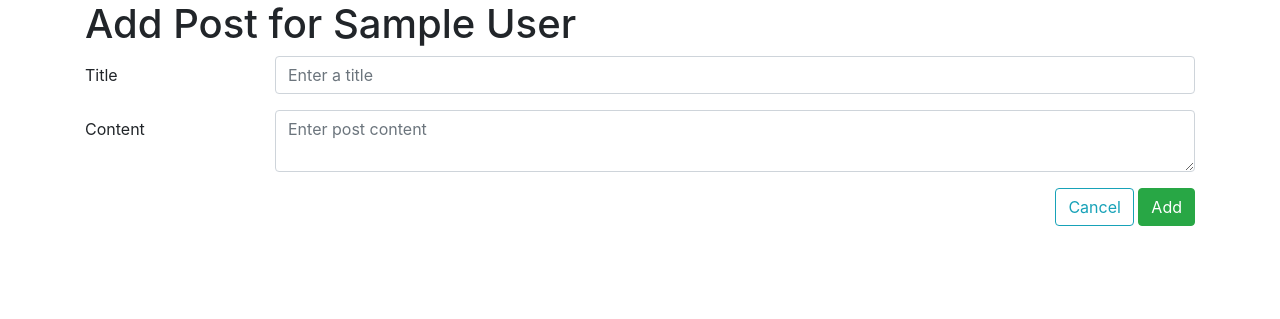
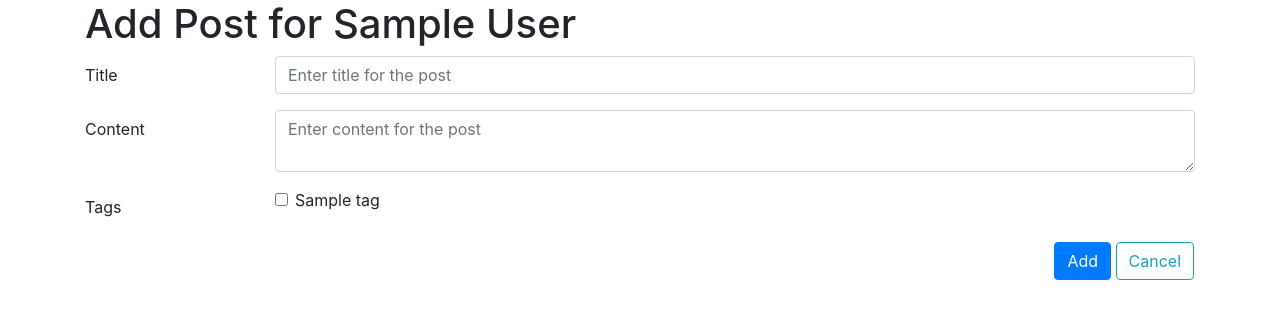
Before and after one commit to codesbydre/blogly-sqla, a Flask app: page /users/1/posts/new in a window 1280 px wide. Shown: the top 319 px of the page. Run offline with Flask 3, Linux system fonts and the light colour scheme; tables that the repository leaves empty hold one stand-in row (values such as "Sample post"); some libraries are stand-ins or nearby versions.

Commit message:
commit part three of blogly sqla exercise 28.3

```diff
--- a/app.py
+++ b/app.py
@@ -2,7 +2,7 @@
 
 from flask import Flask, render_template, request, redirect, url_for
 from flask_debugtoolbar import DebugToolbarExtension
-from models import db, connect_db, User, Post
+from models import db, connect_db, User, Post, Tag, PostTag
 
 app = Flask(__name__)
 app.config['TEMPLATES_AUTO_RELOAD'] = True
@@ -19,8 +19,9 @@ connect_db(app)
 
 @app.route('/')
 def home():
-    """Home route, redirects to users page **UPDATE IN PART TWO**"""
-    return redirect('users')
+    """Home route, redirects to users page"""
+    posts = Post.query.order_by(Post.created_at.desc()).limit(5).all()
+    return render_template('home.html', posts=posts)
 
 @app.route('/users')
 def users_index():
@@ -78,6 +79,7 @@ def users_delete(user_id):
 def posts_new(user_id):
     """Create a new post for a user"""
     user = User.query.get_or_404(user_id)
+    tags = Tag.query.all()
 
     if request.method == 'POST':
         post = Post(
@@ -85,12 +87,16 @@ def posts_new(user_id):
             content=request.form['content'],
             created_by=user_id
         )
+
+        tag_ids = [int(num) for num in request.form.getlist("tags")]
+        post.tags = [Tag.query.get(tag_id) for tag_id in tag_ids]
+
         db.session.add(post)
         db.session.commit()
 
         return redirect(f'/users/{user_id}')
 
-    return render_template('post_form.html', user=user)
+    return render_template('post_form.html', user=user, tags=tags)
 
 @app.route('/posts/<int:post_id>', methods=['GET'])
 def posts_show(post_id):
@@ -102,15 +108,20 @@ def posts_show(post_id):
 def posts_edit(post_id):
     """Edit a post"""
     post = Post.query.get_or_404(post_id)
+    tags = Tag.query.all()
 
     if request.method == 'POST':
         post.title = request.form['title']
         post.content = request.form['content']
+
+        tag_ids = [int(num) for num in request.form.getlist("tags")]
+        post.tags = [Tag.query.get(tag_id) for tag_id in tag_ids]
+
         db.session.commit()
 
         return redirect(f'/posts/{post_id}')
 
-    return render_template('post_edit.html', post=post)
+    return render_template('post_edit.html', post=post, tags=tags)
 
 @app.route('/posts/<int:post_id>/delete', methods=['POST'])
 def posts_delete(post_id):
@@ -120,3 +131,51 @@ def posts_delete(post_id):
     db.session.commit()
 
     return redirect(f'/users/{post.created_by}')
+
+@app.route('/tags')
+def tags_index():
+    """Lists all tags, with links to the tag detail page."""
+    tags = Tag.query.all()
+    return render_template('tag_list.html', tags=tags)
+
+
+@app.route('/tags/<int:tag_id>')
+def tags_show(tag_id):
+    """Show detail about a tag. Have links to edit form and to delete."""
+    tag = Tag.query.get_or_404(tag_id)
+    return render_template('tag_detail.html', tag=tag)
+
+
+@app.route('/tags/new', methods=['GET', 'POST'])
+def tags_new():
+    """Shows a form to add a new tag and process add form."""
+    if request.method == 'POST':
+        name = request.form['name']
+        new_tag = Tag(name=name)
+        db.session.add(new_tag)
+        db.session.commit()
+        return redirect('/tags')
+
+    return render_template('tag_form.html', edit_mode=False)
+
+
+@app.route('/tags/<int:tag_id>/edit', methods=['GET', 'POST'])
+def tags_edit(tag_id):
+    """Show edit form for a tag and process edit form."""
+    tag = Tag.query.get_or_404(tag_id)
+
+    if request.method == 'POST':
+        tag.name = request.form['name']
+        db.session.commit()
+        return redirect('/tags')
+
+    return render_template('tag_form.html', tag=tag, edit_mode=True)
+
+
+@app.route('/tags/<int:tag_id>/delete', methods=['POST'])
+def tags_delete(tag_id):
+    """Delete a tag."""
+    tag = Tag.query.get_or_404(tag_id)
+    db.session.delete(tag)
+    db.session.commit()
+    return redirect('/tags')
--- a/models.py
+++ b/models.py
@@ -26,6 +26,8 @@ class User(db.Model):
 
     posts = db.relationship('Post', backref='author')
 
+    posts = db.relationship('Post', backref='author', cascade="all, delete-orphan")
+
 class Post(db.Model):
     """Post Model for Blogly"""
 
@@ -36,3 +38,22 @@ class Post(db.Model):
     content = db.Column(db.Text, nullable=False)
     created_at = db.Column(db.DateTime, nullable=False, default=datetime.utcnow)
     created_by = db.Column(db.Integer, db.ForeignKey('users.id'), nullable=False)
+
+    # author = db.relationship('User', backref='posts')
+    tags = db.relationship('Tag', secondary='post_tags', backref='posts')
+
+class Tag(db.Model):
+    """Tag Model for Blogly"""
+
+    __tablename__ = "tags"
+
+    id = db.Column(db.Integer, primary_key=True, autoincrement=True)
+    name = db.Column(db.Text, unique=True, nullable=False)
+
+class PostTag(db.Model):
+    """Model that joins together Post and Tag"""
+
+    __tablename__ = "post_tags"
+
+    post_id = db.Column(db.Integer, db.ForeignKey('posts.id'), primary_key=True)
+    tag_id = db.Column(db.Integer, db.ForeignKey('tags.id'), primary_key=True)
--- a/templates/post_form.html
+++ b/templates/post_form.html
@@ -1,4 +1,4 @@
-{% extends "base.html" %} {% block title %}Add Post{% endblock %} {% block
+{% extends "base.html" %} {% block title %} Add Post {% endblock %} {% block
 content %}
 <h1>Add Post for {{ user.full_name }}</h1>
 <form method="POST">
@@ -10,10 +10,11 @@ content %}
         class="form-control"
         id="title"
         name="title"
-        placeholder="Enter a title"
+        placeholder="Enter title for the post"
       />
     </div>
   </div>
+
   <div class="form-group row">
     <label for="content" class="col-sm-2 col-form-label">Content</label>
     <div class="col-sm-10">
@@ -21,13 +22,34 @@ content %}
         class="form-control"
         id="content"
         name="content"
-        placeholder="Enter post content"
+        placeholder="Enter content for the post"
       ></textarea>
     </div>
   </div>
-  <div class="form-group text-right">
-    <a href="/users/{{ user.id }}" class="btn btn-outline-info">Cancel</a>
-    <button type="submit" class="btn btn-success">Add</button>
+
+  <div class="form-group row">
+    <label class="col-sm-2 col-form-label">Tags</label>
+    <div class="col-sm-10">
+      {% for tag in tags %}
+      <div class="form-check">
+        <input
+          class="form-check-input"
+          type="checkbox"
+          name="tags"
+          id="{{tag.id}}"
+          value="{{tag.id}}"
+        />
+        <label class="form-check-label" for="{{tag.id}}"> {{tag.name}} </label>
+      </div>
+      {% endfor %}
+    </div>
+  </div>
+
+  <div class="form-group row">
+    <div class="ml-auto mr-3">
+      <button type="submit" class="btn btn-primary">Add</button>
+      <a href="/users/{{ user.id }}" class="btn btn-outline-info">Cancel</a>
+    </div>
   </div>
 </form>
 {% endblock %}
```
Also changed, not shown: seed.py (+15 -1 lines), templates/home.html (added, +32 -0 lines), templates/post_detail.html (+16 -2 lines), templates/post_edit.html (+17 -1 lines), templates/tag_detail.html (added, +21 -0 lines), templates/tag_edit.html (added, +25 -0 lines), templates/tag_form.html (added, +27 -0 lines), templates/tag_list.html (added, +14 -0 lines).
